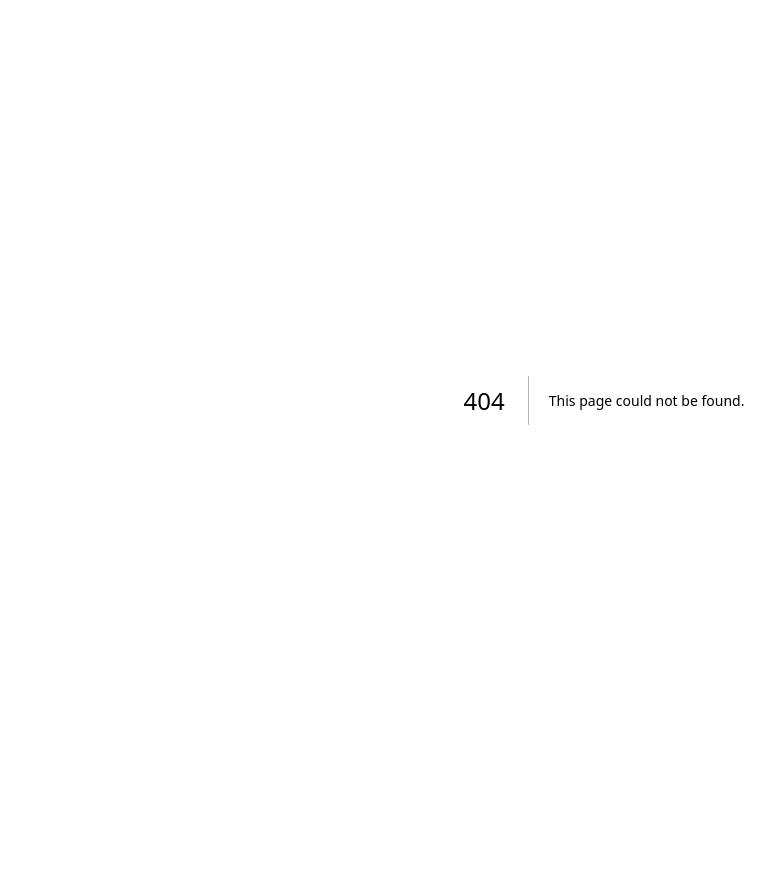
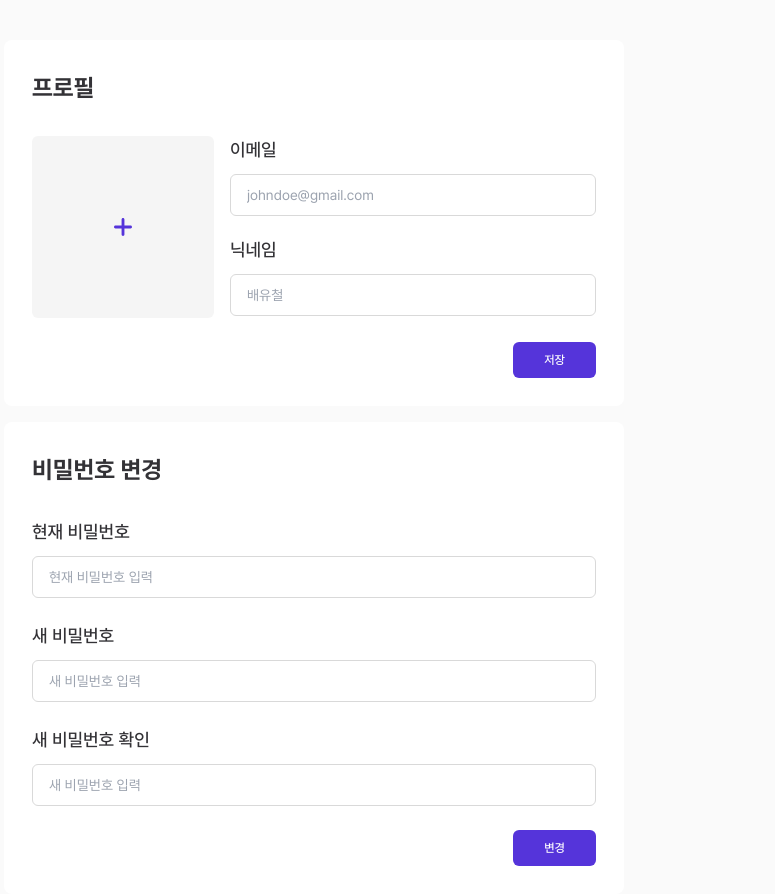
Before and after one commit to ynmkim/taskify, a Next.js app: page /mypage in a window 1280 px wide. Before the commit this address had no page. Shown: the whole page, without its empty margins (36-811 px from the left). Before the commit the page ends 800 px from the top, so only its background shows below. Built offline with nearby package versions, Linux system fonts and the light colour scheme.

Commit message:
Feat: mypage 컴포넌트 UI 구현

```diff
--- /dev/null
+++ b/src/pages/mypage/index.tsx
@@ -0,0 +1,11 @@
+import ProfileCard from '@/components/domains/mypage/ProfileCard';
+import ChangePasswordCard from '@/components/domains/mypage/ChangePasswordCard ';
+
+export default function MyPage() {
+  return (
+    <div className="w-screen h-screen p-6 md:p-10 bg-gray-FAFAFA">
+      <ProfileCard className="mb-4" />
+      <ChangePasswordCard />
+    </div>
+  );
+}
```
